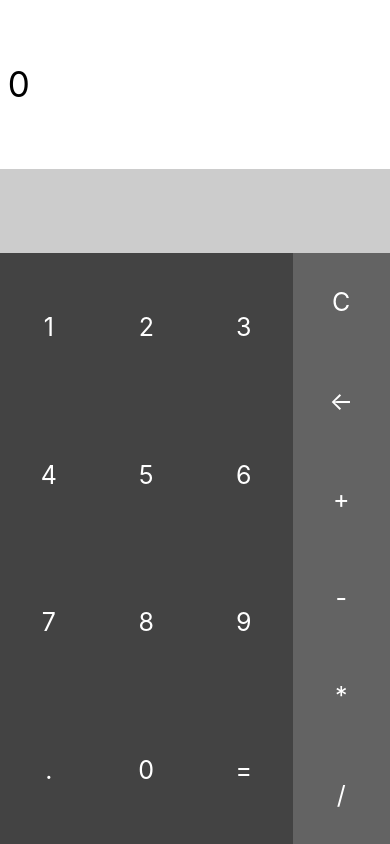
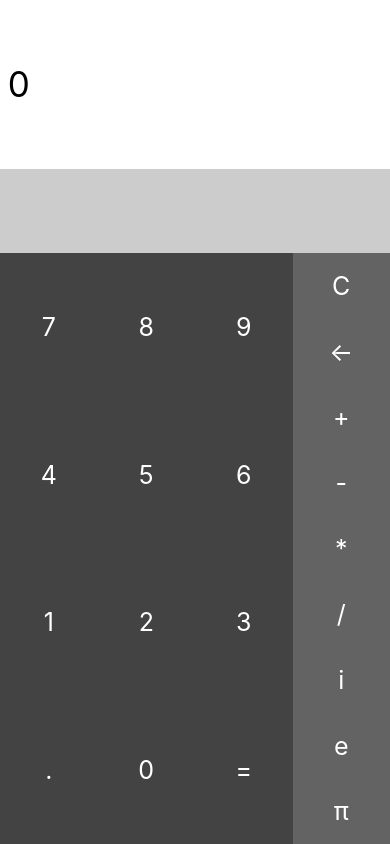
Before and after one commit to anirudh1200/Imaginary-Claculator, a React Native app: screen / in a window 390 px wide. Built offline with nearby package versions, Linux system fonts and the light colour scheme.

Commit message:
added pi and e

```diff
--- a/App.js
+++ b/App.js
@@ -12,29 +12,33 @@ import styles from './styles';
 import Numbers from './components/Numbers';
 import Operators from './components/Operators';
 
-const instructions = Platform.select({
-  ios: 'Press Cmd+R to reload,\n' + 'Cmd+D or shake for dev menu',
-  android:
-    'Double tap R on your keyboard to reload,\n' +
-    'Shake or press menu button for dev menu',
-});
-
 type Props = {};
 export default class App extends Component<Props> {
 
+  // Here we are considering two inputs
+  // One that is being displayed to user
+  // And other with value of symbols
+  // Example: input = 7+π  =>  actualInput = 7+3.14159
   state = {
     input: '',
+    actualInput: '',
     result: '0'
   }
 
   calculateResult = () => {
-    let input = this.state.input;
+    let input = this.state.actualInput;
+    // To remove last char if we have operator in end
     if(this.operators.indexOf(input[input.length-1]) !=-1){
       input = input.slice(0, input.length-1);
       this.setState({input});
     }
+    // Evaluating result
     let result = eval(input);
-    this.setState({result});
+    this.setState({
+      result,
+      input: result,
+      actualInput: result
+    });
   }
 
   onNumberClick = (recievedNumber) => {
@@ -42,12 +46,14 @@ export default class App extends Component<Props> {
       return this.calculateResult();
     }
     this.setState({
-      input: this.state.input+recievedNumber
+      input: this.state.input+recievedNumber,
+      actualInput: this.state.actualInput+recievedNumber
     })
   }
 
   operate = (operator) => {
     let input = this.state.input;
+    let actualInput = this.state.actualInput;
     if(!input){
       return;
     }
@@ -55,25 +61,41 @@ export default class App extends Component<Props> {
       case 'C':
           this.setState({
             input: '',
+            actualInput: '',
             result: '0'
           });
           break;
       case '<-':
           this.setState({
-            input: input.slice(0, input.length-1)
+            input: input.slice(0, input.length-1),
+            actualInput: actualInput.slice(0, actualInput.length-1)
+          });
+          break;
+      case 'π':
+          this.setState({
+            input: input+operator,
+            actualInput: actualInput+String(Math.PI)
+          });
+          break;
+      case 'e':
+          this.setState({
+            input: input+operator,
+            actualInput: actualInput+String(Math.E)
           });
           break;
       default:
+          // Preventing two operators together
           if(this.operators.indexOf(input[input.length-1]) !=-1){
             return;
           }
           this.setState({
-            input: input+operator
+            input: input+operator,
+            actualInput: actualInput+operator
           });
     }
   }
 
-  operators = ['C','<-','+', '-', '*', '/'];
+  operators = ['C','<-','+', '-', '*', '/','i', 'e', 'π'];
 
   render() {
     return (
--- a/components/Numbers.js
+++ b/components/Numbers.js
@@ -4,7 +4,7 @@ import styles from '../styles';
 
 const Numbers = props => {
     let numRows = [];
-    let nums = [[1, 2, 3], [4, 5, 6], [7, 8, 9], ['.', 0, '=']]
+    let nums = [[7, 8, 9], [4, 5, 6], [1, 2, 3], ['.', 0, '=']]
     for(let i=0; i<nums.length; i++){
       let row = [];
       for(let j=0; j<nums[i].length; j++){
--- a/package.json
+++ b/package.json
@@ -8,6 +8,7 @@
     "android-linux": "react-native bundle --platform android --dev false --entry-file index.js --bundle-output android/app/src/main/assets/index.android.bundle --assets-dest android/app/src/main/res && react-native run-android"
   },
   "dependencies": {
+    "complex-js": "^5.0.0",
     "react": "16.6.1",
     "react-native": "0.57.7"
   },
```
Also changed, not shown: 1 other file (tests, documents, lock files or other folders).
